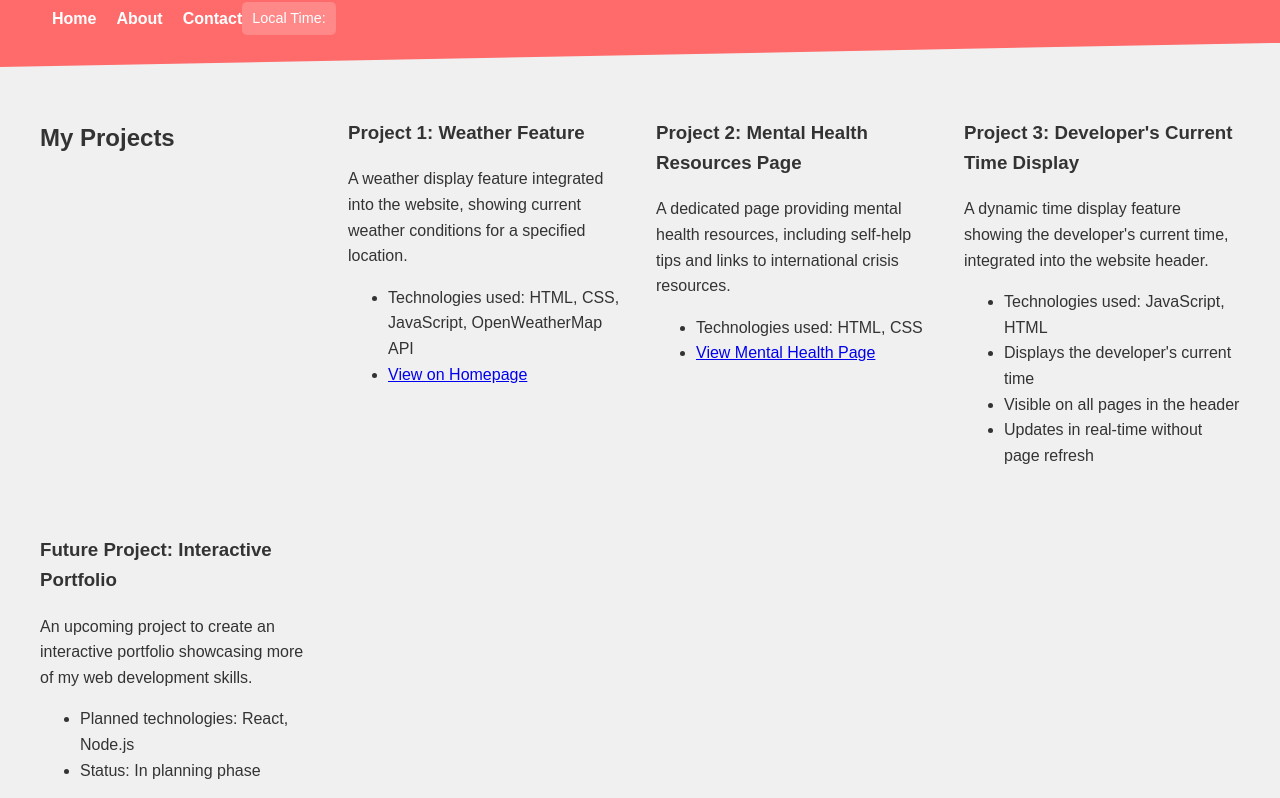
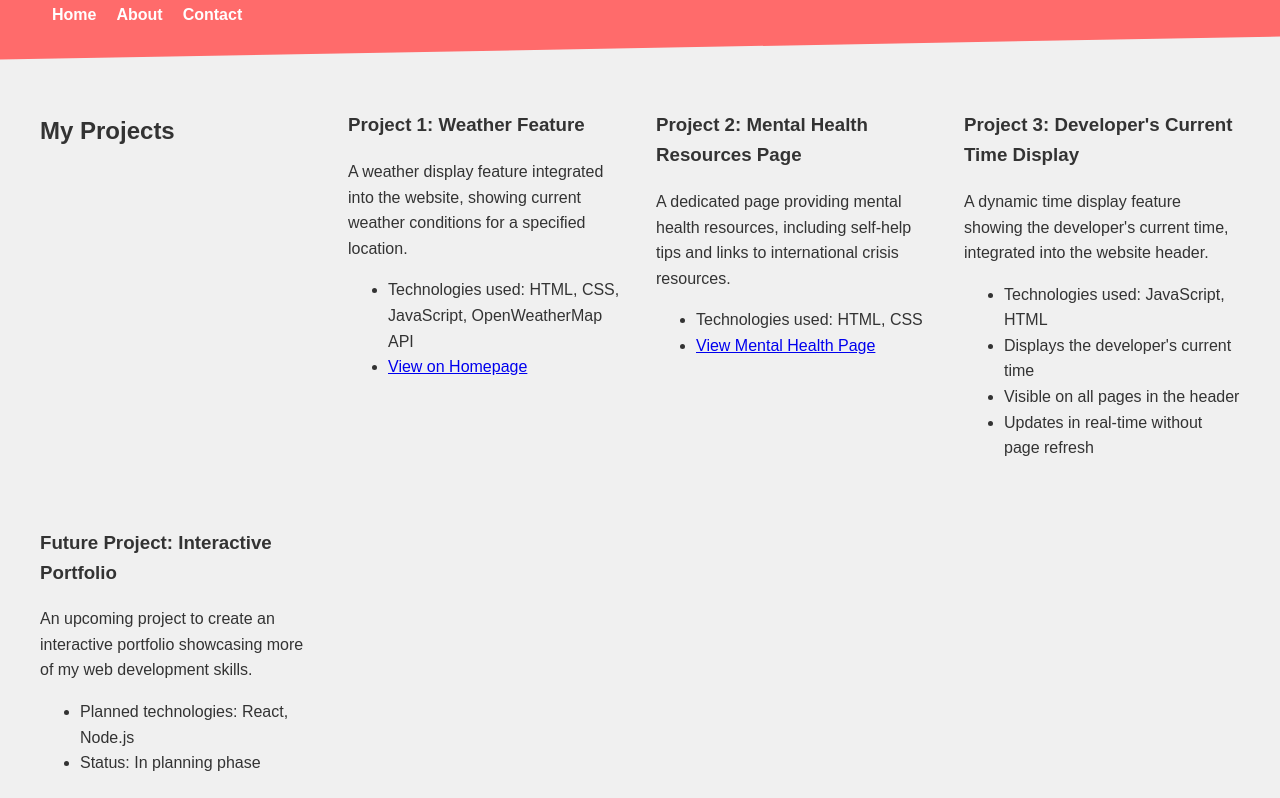
Before and after one commit to ColdDarkHusky/ProjectPhoenix, a plain HTML site: page projects.html in a window 1280 px wide. Shown: the part 94-892 px from the top of the page. Drawn offline with Linux system fonts and the light colour scheme.

Commit message:
Remove local time functionality from JavaScript

```diff
--- a/projects.html
+++ b/projects.html
@@ -14,7 +14,6 @@
                 <li><a href="index.html">Home</a></li>
                 <li><a href="about.html">About</a></li>
                 <li><a href="contact.html">Contact</a></li>
-                <li id="local-time">Local Time: </li>
             </ul>
         </nav>
     </header>
```
